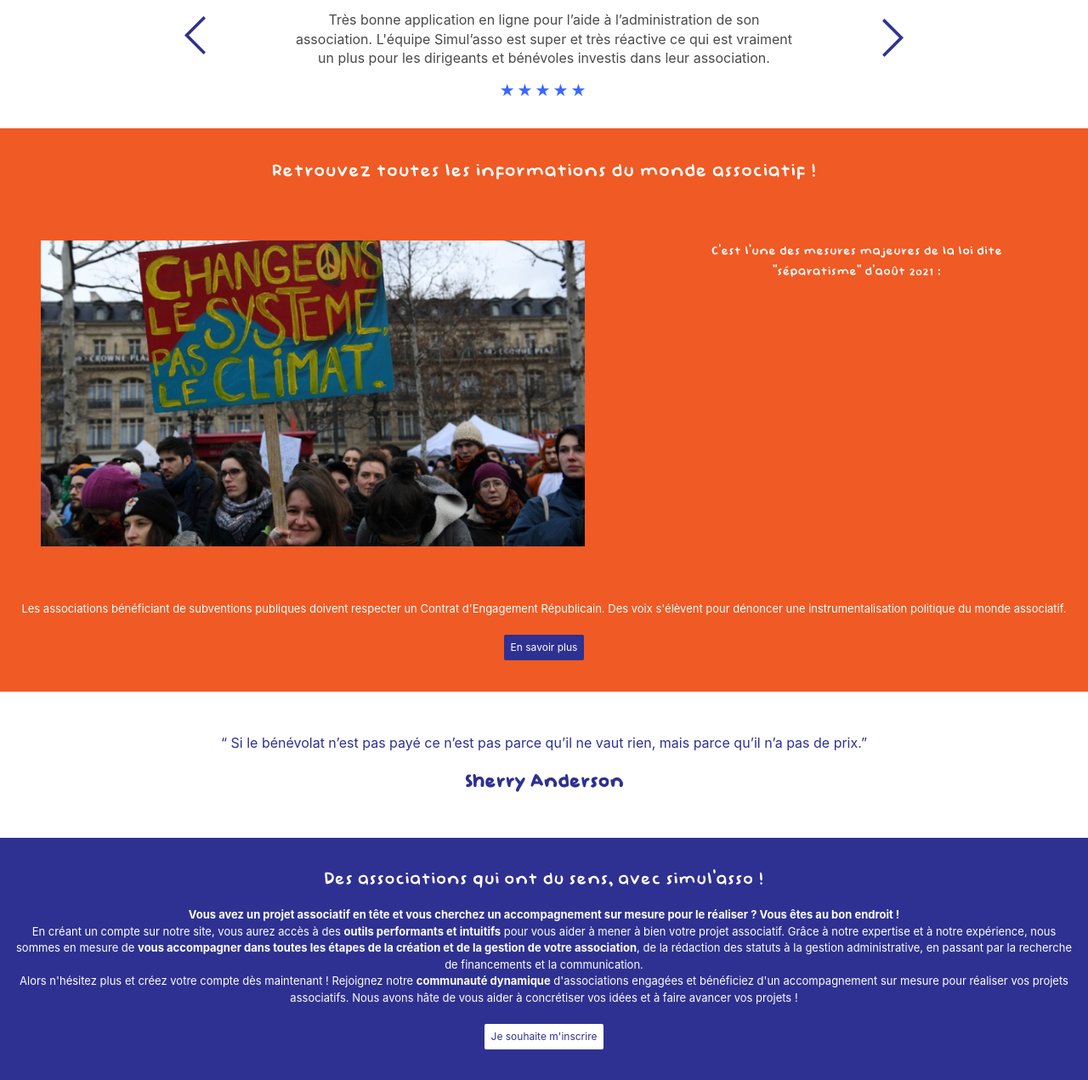
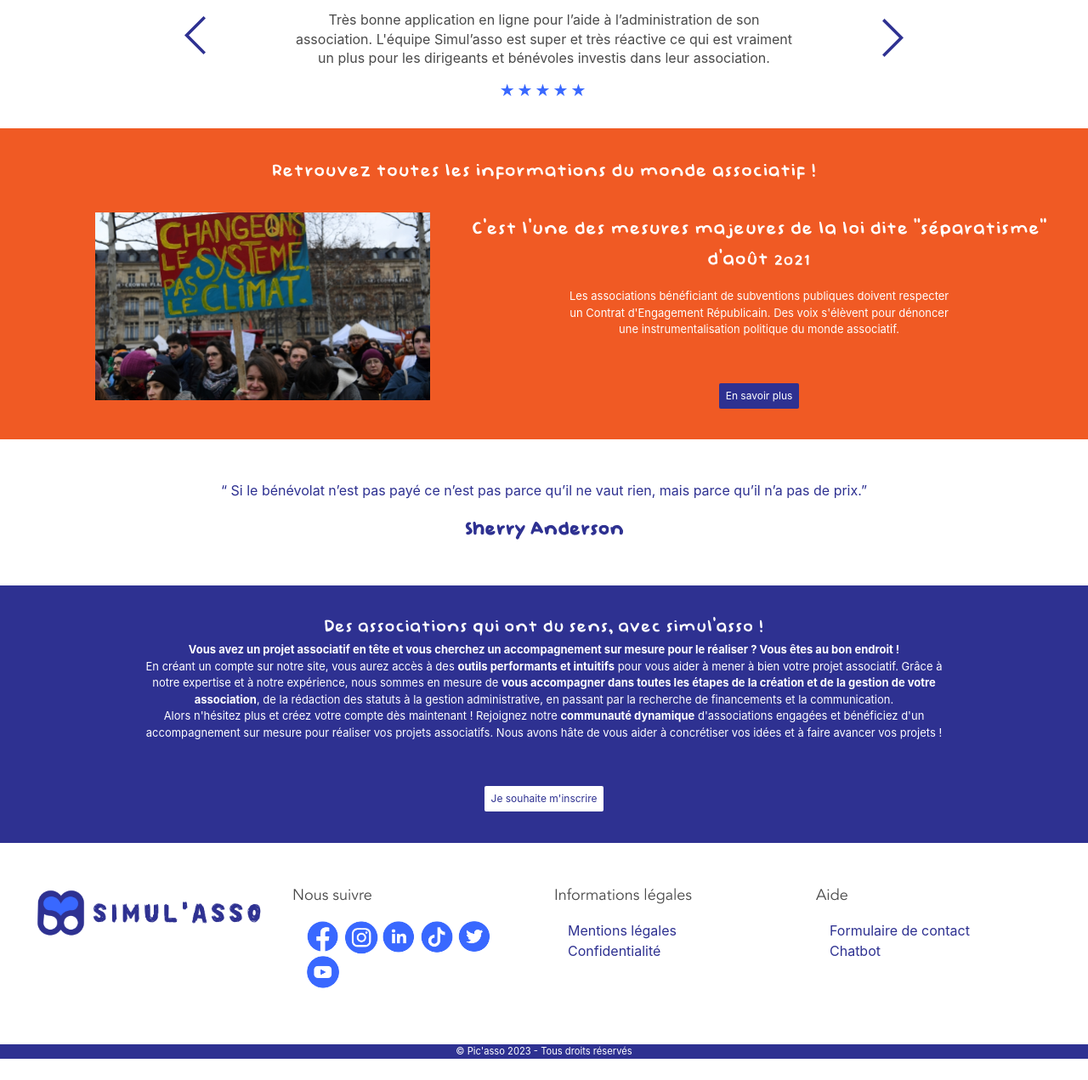
Before and after one commit to Hubks26/simulasso, a PHP site: page / in a window 1280 px wide. Shown: the part 637-1908 px from the top of the page at 85% size. After the commit the page ends 1883 px from the top, so only its background shows below. Run offline with PHP 8.4, Linux system fonts and the light colour scheme.

Commit message:
Mise en place de l'actu en desktop

```diff
--- a/css/homepage-content.css
+++ b/css/homepage-content.css
@@ -220,11 +220,17 @@ figcaption{
 
     main aside section figure{
         display: flex;
+        margin-left: 7rem;
     }
 
-    main aside section figure img, main aside section figcaption{
-        max-width: 50%;
-        margin: 3rem;
+    .division-section{
+        display: flex;
+        align-items: center;
+    }
+
+    .actu-homepage{
+        margin: 0 10rem;
+        padding-bottom: 3rem;
     }
 
 }
--- a/css/main.css
+++ b/css/main.css
@@ -59,6 +59,11 @@ h2, h5, h6{
     margin: .3rem;
 }
 
+.bouton-bleu:hover, .bouton-blanc:hover{
+    background-color: var(--bleu-clair);
+    color: var(--blanc);
+}
+
 .fond-bleu{
     background-color: var(--bleu-fonce);
     color: var(--blanc);
@@ -98,6 +103,10 @@ strong{
     color: var(--blanc);
 }
 
+.gauche{
+    float: left;
+}
+
 @media screen and (min-width: 64rem) {
 
     html.has-navbar-fixed-top{
--- a/index.php
+++ b/index.php
@@ -143,14 +143,15 @@
             Retrouvez toutes les informations du monde associatif !
           </a>
         </h4>
-          <section>
+          <section class="division-section">
             <figure>
               <img src="./images/homepage/image_actu.png" alt="actu">
-              <figcaption>
+            </figure>
+            <section>
+              <p class="titre">
                 C'est l'une des mesures majeures de la loi dite
-                "séparatisme" d'août 2021 :
-              </figcaption>
-            </figure>
+                "séparatisme" d'août 2021
+              </p>
               <p class="actu-homepage">
                 Les associations bénéficiant de subventions
                 publiques doivent respecter un Contrat
@@ -161,6 +162,7 @@
               <button type="button" class="button bouton-bleu is-small">
                 En savoir plus
               </button>
+            </section>
           </section>
       </aside>
 
```
Lines whose indentation alone changed are shown as unchanged.
